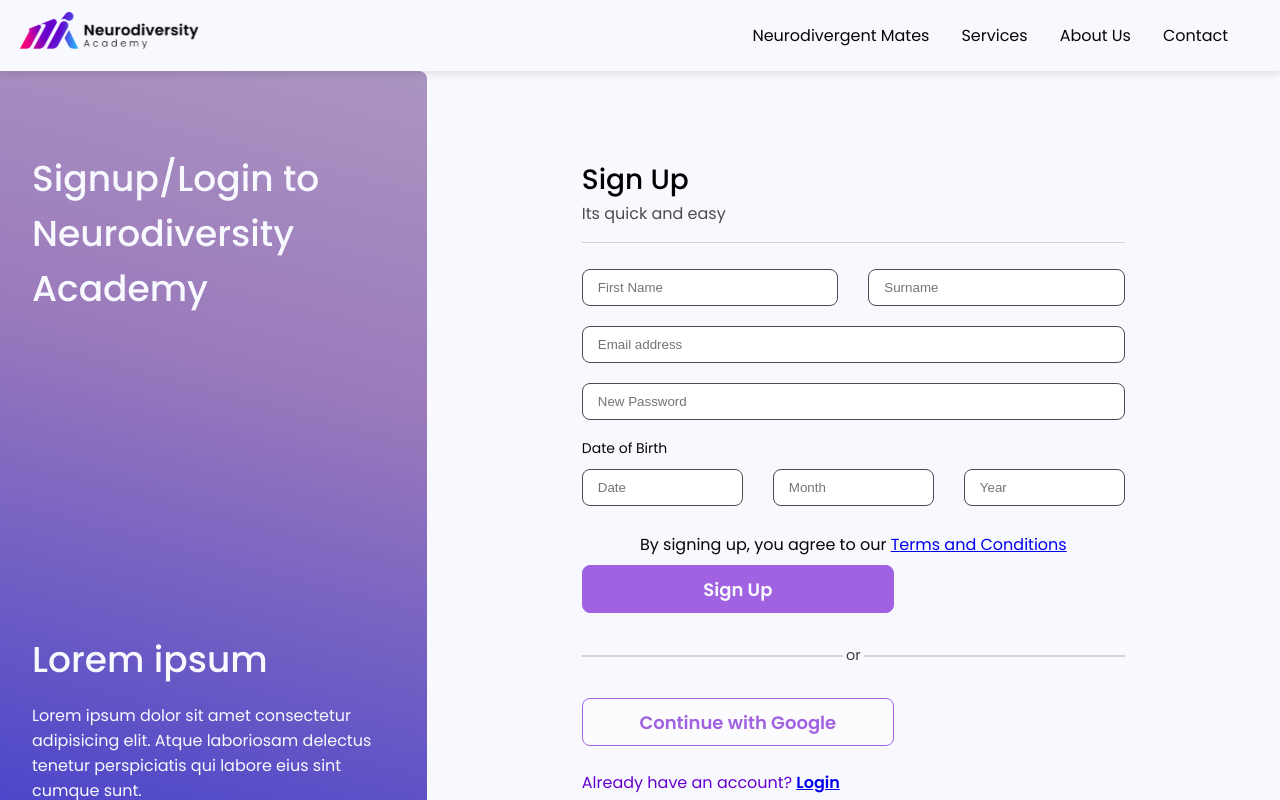
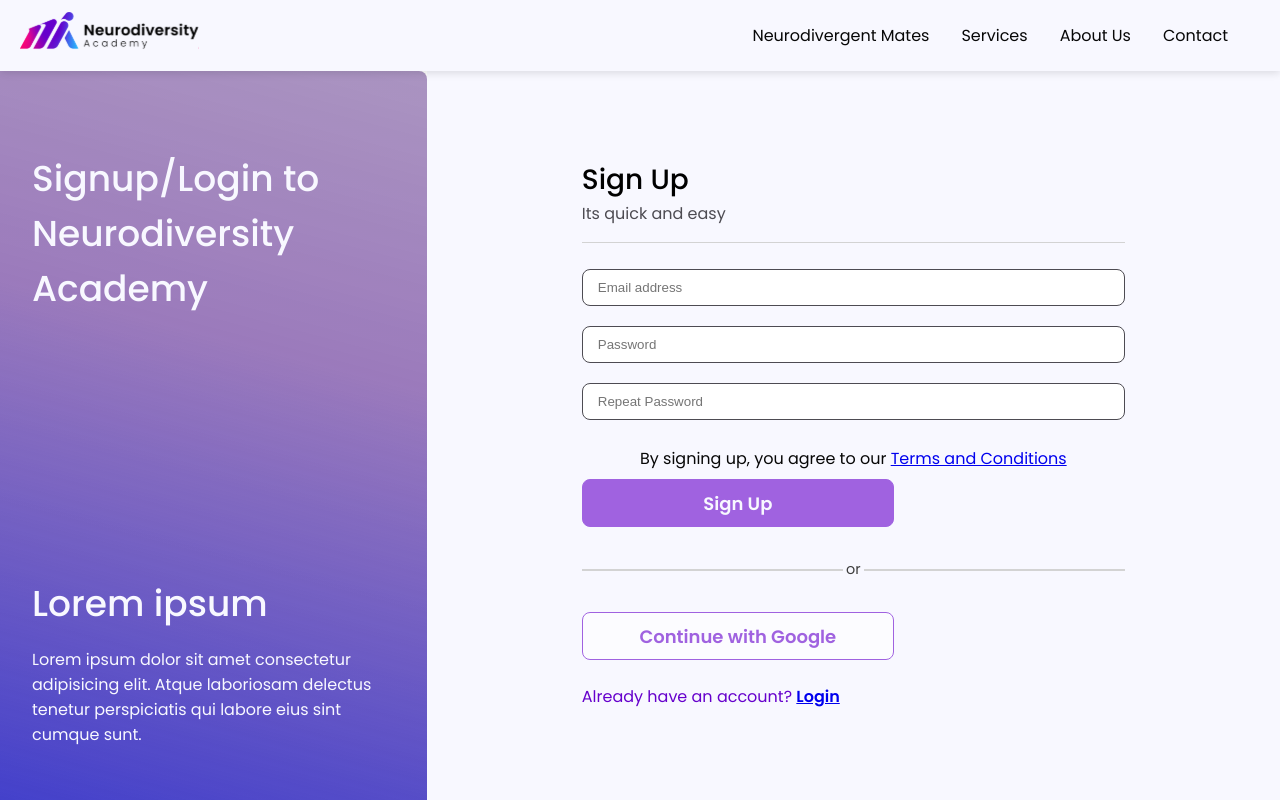
Before and after one commit to shademel/neurostudy-portal, a Next.js app: page /auth/signup in a window 1280 px wide. Shown: the top 800 px of the page. Built offline with nearby package versions, Linux system fonts and the light colour scheme.

Commit message:
Separating pre & post Sign Up comps

```diff
--- /dev/null
+++ b/src/app/auth/component/AuthFinishSignUp.tsx
@@ -0,0 +1,92 @@
+'use client';
+
+import Typography, {
+  TypographyVariant,
+} from '@/app/components/typography/Typography';
+import styles from '../page.module.css';
+import Form from '@/app/components/formElements/Form';
+import { FieldValues, UseFormReturn, useForm } from 'react-hook-form';
+import TextBox, {
+  TEXTBOX_COL_WIDTH,
+} from '@/app/components/formElements/TextBox';
+import classNames from 'classnames';
+import ActionButton from '@/app/components/buttons/ActionButton';
+import { BUTTON_STYLE } from '@/app/utilities/constants';
+import AuthFormHeader from './AuthFormHeader';
+
+interface SignUpFieldValues extends FieldValues {
+  firstName: string;
+  lastName: string;
+  date: number;
+  month: number;
+  year: number;
+}
+
+const AuthFinishSignUp: React.FC = () => {
+  const { control }: UseFormReturn<SignUpFieldValues> =
+    useForm<SignUpFieldValues>({ mode: 'onBlur' });
+
+  return (
+    <>
+      <AuthFormHeader title='Almost Done' subText='one last step' />
+      <Form control={control}>
+        <TextBox
+          name='firstName'
+          label='First Name'
+          required
+          placeholder='First Name'
+          colWidth={TEXTBOX_COL_WIDTH.HALF}
+        />
+        <TextBox
+          name='lastName'
+          label='Last Name'
+          required
+          placeholder='Last Name'
+          colWidth={TEXTBOX_COL_WIDTH.HALF}
+        />
+        <Typography
+          variant={TypographyVariant.Body3MOB}
+          className={classNames(styles.dobLabel, 'col-md-12', 'pt-2')}
+        >
+          Date of Birth
+        </Typography>
+        <div className='col-md-12'>
+          <div className={classNames(styles.dobInputContainer, 'row')}>
+            <TextBox
+              name='date'
+              type='number'
+              label='Date'
+              required
+              placeholder='Date'
+            />
+            <TextBox
+              name='month'
+              type='number'
+              label='Month'
+              required
+              placeholder='Month'
+            />
+            <TextBox
+              name='year'
+              type='number'
+              label='Year'
+              required
+              placeholder='Year'
+            />
+          </div>
+        </div>
+        <div>
+          <ActionButton
+            type='submit'
+            label='Submit'
+            disabled
+            className={classNames(styles.btn, styles.submitBtn)}
+            style={BUTTON_STYLE.PrimaryFull}
+          />
+        </div>
+      </Form>
+    </>
+  );
+};
+
+export default AuthFinishSignUp;
--- /dev/null
+++ b/src/app/auth/component/AuthInitSignUp.tsx
@@ -0,0 +1,78 @@
+'use client';
+
+import Typography, {
+  TypographyVariant,
+} from '@/app/components/typography/Typography';
+import styles from '../page.module.css';
+import commonStyles from '@/app/styles/common.module.css';
+import Form from '@/app/components/formElements/Form';
+import { FieldValues, UseFormReturn, useForm } from 'react-hook-form';
+import TextBox from '@/app/components/formElements/TextBox';
+import { BUTTON_STYLE, EMAIL_REGEX } from '@/app/utilities/constants';
+import classNames from 'classnames';
+import Link from 'next/link';
+import ActionButton from '@/app/components/buttons/ActionButton';
+import AuthFormHeader from './AuthFormHeader';
+import AuthFormFooter from './AuthFormFooter';
+
+interface SignUpFieldValues extends FieldValues {
+  email: string;
+  password: string;
+  repeatPassword: string;
+}
+
+const AuthInitSignUp: React.FC = () => {
+  const { control }: UseFormReturn<SignUpFieldValues> =
+    useForm<SignUpFieldValues>({ mode: 'onBlur' });
+
+  return (
+    <>
+      <AuthFormHeader />
+      <Form control={control}>
+        <TextBox
+          name='email'
+          type='email'
+          label='Email Address'
+          required
+          placeholder='Email address'
+          pattern={EMAIL_REGEX}
+        />
+        <TextBox
+          name='password'
+          type='password'
+          label='Password'
+          required
+          placeholder='Password'
+          autoComplete='new-password'
+        />
+        <TextBox
+          name='repeatPassword'
+          type='password'
+          label='Repeat Password'
+          required
+          placeholder='Repeat Password'
+          autoComplete='new-password'
+        />
+        <Typography
+          variant={TypographyVariant.Body2}
+          className={classNames('pt-3 pb-2', commonStyles.textCenter)}
+        >
+          By signing up, you agree to our{' '}
+          <Link href='#'>Terms and Conditions</Link>
+        </Typography>
+        <div>
+          <ActionButton
+            type='submit'
+            label='Sign Up'
+            disabled
+            className={classNames(styles.btn, styles.submitBtn, 'mt-0')}
+            style={BUTTON_STYLE.PrimaryFull}
+          />
+        </div>
+      </Form>
+      <AuthFormFooter />
+    </>
+  );
+};
+
+export default AuthInitSignUp;
--- a/src/app/auth/login/page.tsx
+++ b/src/app/auth/login/page.tsx
@@ -44,7 +44,7 @@ const Page = () => {
                 required
                 placeholder='Password'
               />
-              <div className={classNames(styles.forgotPassword, 'pt-1 pb-4')}>
+              <div className={classNames(styles.forgotPassword, 'pt-1')}>
                 <Link href='#'>Forgot Password?</Link>
               </div>
               <div>
--- a/src/app/auth/page.module.css
+++ b/src/app/auth/page.module.css
@@ -48,6 +48,8 @@
 
 .submitBtn {
   background: var(--cherryPie);
+  margin-top: 1.5rem;
+  margin-bottom: 1rem;
 }
 
 .callToAction {
--- a/src/app/auth/signup/page.tsx
+++ b/src/app/auth/signup/page.tsx
@@ -1,36 +1,14 @@
-'use client';
-
 import styles from '../page.module.css';
-import commonStyles from '@/app/styles/common.module.css';
-import ActionButton from '@/app/components/buttons/ActionButton';
 import AuthLeftBanner from '../component/AuthLeftBanner';
-import AuthFormFooter from '../component/AuthFormFooter';
 import classNames from 'classnames';
-import { FieldValues, UseFormReturn, useForm } from 'react-hook-form';
-import TextBox, {
-  TEXTBOX_COL_WIDTH,
-} from '@/app/components/formElements/TextBox';
-import Form from '@/app/components/formElements/Form';
-import { BUTTON_STYLE, EMAIL_REGEX } from '@/app/utilities/constants';
-import Typography, {
-  TypographyVariant,
-} from '@/app/components/typography/Typography';
-import Link from 'next/link';
-import AuthFormHeader from '../component/AuthFormHeader';
-
-interface SignUpFieldValues extends FieldValues {
-  firstName: string;
-  lastName: string;
-  email: string;
-  password: string;
-  date: number;
-  month: number;
-  year: number;
-}
+import AuthInitSignUp from '../component/AuthInitSignUp';
+import AuthFinishSignUp from '../component/AuthFinishSignUp';
 
 const SignUpPage = () => {
-  const { control }: UseFormReturn<SignUpFieldValues> =
-    useForm<SignUpFieldValues>({ mode: 'onBlur' });
+  // TODO
+  // https://trello.com/c/mkNpbNGg/108-sign-up-implement-persistent-user-sessions
+  // We'll configure `user` or relevant variable to determine the user, if in session
+  const user = null;
 
   return (
     <main className='main-container'>
@@ -38,87 +16,7 @@ const SignUpPage = () => {
         <AuthLeftBanner />
         <div className={classNames(styles.formColumn, 'col-md-8')}>
           <div className={styles.formColumnWrapper}>
-            <AuthFormHeader />
-            <Form control={control}>
-              <TextBox
-                name='firstName'
-                label='First Name'
-                required
-                placeholder='First Name'
-                colWidth={TEXTBOX_COL_WIDTH.HALF}
-              />
-              <TextBox
-                name='lastName'
-                label='Surname'
-                required
-                placeholder='Surname'
-                colWidth={TEXTBOX_COL_WIDTH.HALF}
-              />
-              <TextBox
-                name='email'
-                type='email'
-                label='Email Address'
-                required
-                placeholder='Email address'
-                pattern={EMAIL_REGEX}
-              />
-              <TextBox
-                name='password'
-                type='password'
-                label='New Password'
-                required
-                placeholder='New Password'
-                autoComplete='new-password'
-              />
-              <Typography
-                variant={TypographyVariant.Body3MOB}
-                className={classNames(styles.dobLabel, 'col-md-12', 'pt-2')}
-              >
-                Date of Birth
-              </Typography>
-              <div className='col-md-12'>
-                <div className={classNames(styles.dobInputContainer, 'row')}>
-                  <TextBox
-                    name='date'
-                    type='number'
-                    label='Date'
-                    required
-                    placeholder='Date'
-                  />
-                  <TextBox
-                    name='month'
-                    type='number'
-                    label='Month'
-                    required
-                    placeholder='Month'
-                  />
-                  <TextBox
-                    name='year'
-                    type='number'
-                    label='Year'
-                    required
-                    placeholder='Year'
-                  />
-                </div>
-              </div>
-              <Typography
-                variant={TypographyVariant.Body2}
-                className={classNames('pt-3 pb-2', commonStyles.textCenter)}
-              >
-                By signing up, you agree to our{' '}
-                <Link href='#'>Terms and Conditions</Link>
-              </Typography>
-              <div>
-                <ActionButton
-                  type='submit'
-                  label='Sign Up'
-                  disabled
-                  className={classNames(styles.btn, styles.submitBtn, 'mb-3')}
-                  style={BUTTON_STYLE.PrimaryFull}
-                />
-              </div>
-            </Form>
-            <AuthFormFooter />
+            {user ? <AuthFinishSignUp /> : <AuthInitSignUp />}
           </div>
         </div>
       </div>
```
